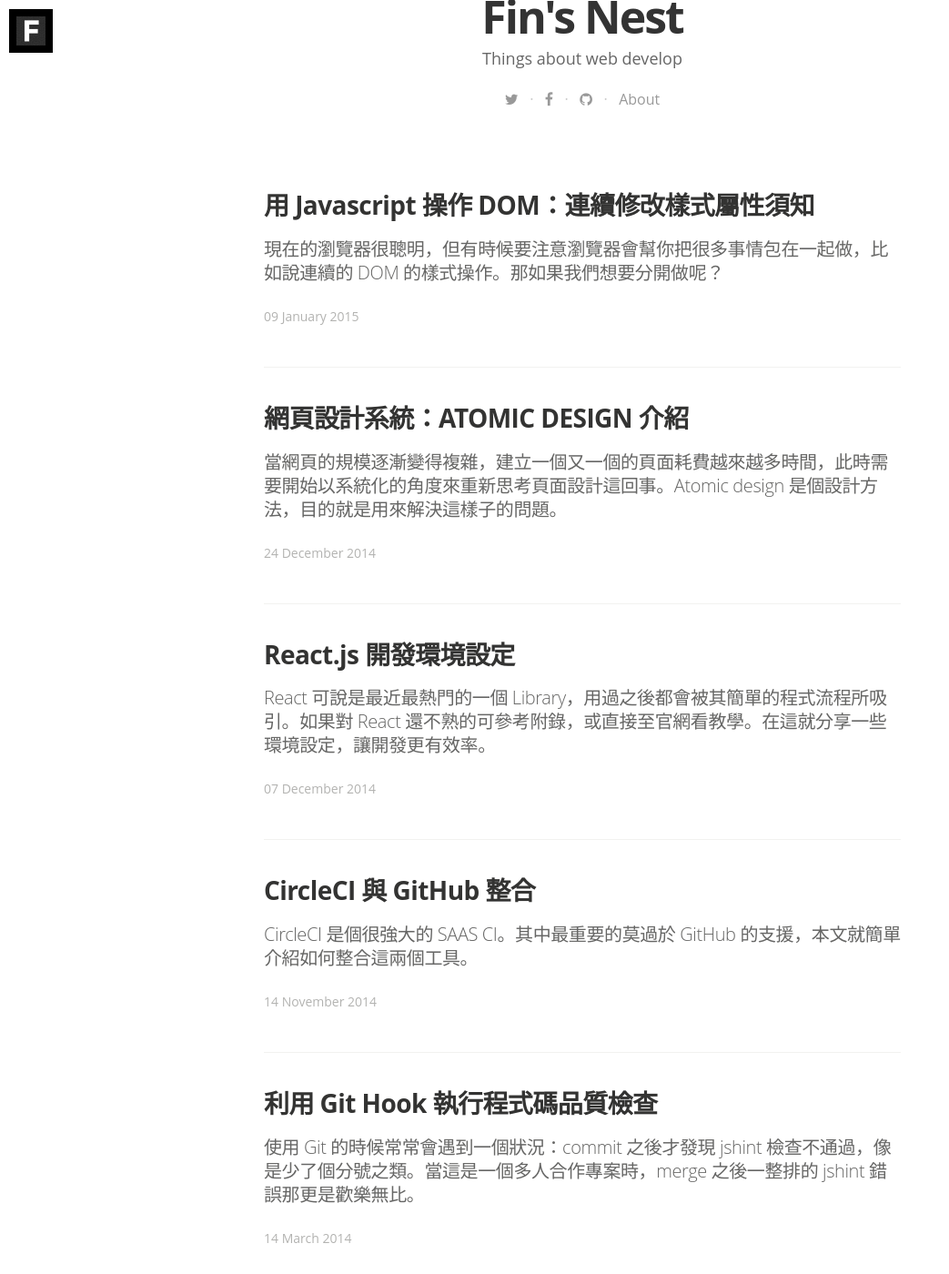
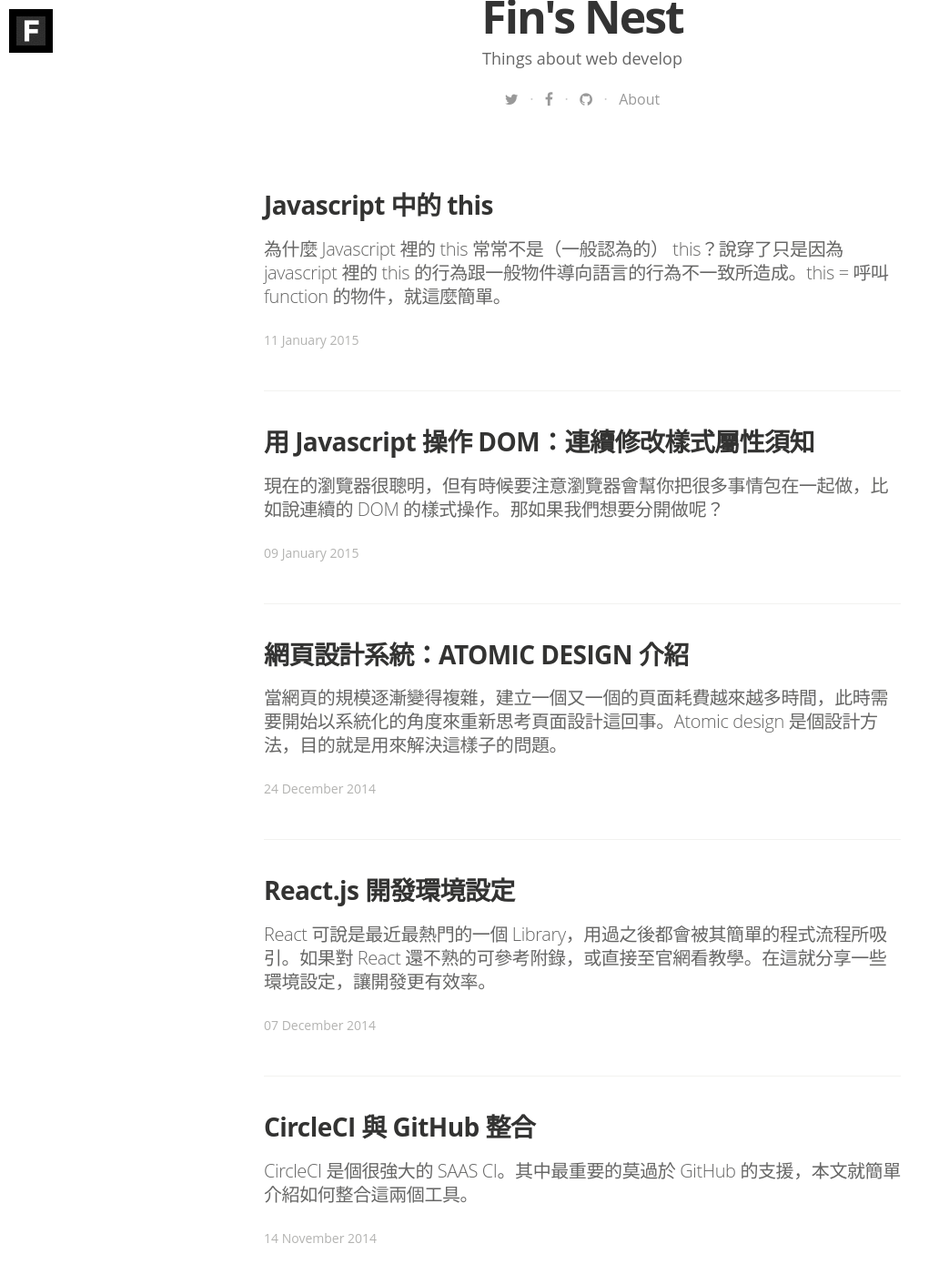
Before and after one commit to finfin/finfin.github.io, a Jekyll site: the page built from index.html, in a window 1280 px wide and 1400 px high, scrolled down 541 px. Shown: the whole window at 91% size, without its empty margins (0-1043 px from the left). Built offline with Jekyll 4.4.1, drawn with Linux system fonts in a browser that asks for light colours; nearby versions of some CDN libraries; some web fonts are replaced; Markdown is read by kramdown in place of the engine named in the settings; the list of posts is cut into pages by our own code; some of the changed lines change nothing that is shown.

Commit message:
javascript this

````diff
--- a/_config.yml
+++ b/_config.yml
@@ -1,6 +1,8 @@
 # Build settings
 markdown: redcarpet
 highlighter: prism
+redcarpet:
+  extensions: ["tables"]
 
 # Site settings
 title: "Fin's Nest"
--- /dev/null
+++ b/_posts/2015-01-11-this-in-javascript.markdown
@@ -0,0 +1,142 @@
+---
+layout: post
+title:  "Javascript 中的 this "
+date:   2015-01-11 21:59:00
+tags:
+  - javascript
+  - this
+image: /assets/article_images/this-in-javascript.jpg
+excerpt: "為什麼 Javascript 裡的 this 常常不是（一般認為的） this？說穿了只是因為 javascript 裡的 this 的行為跟一般物件導向語言的行為不一致所造成。this = 呼叫 function 的物件，就這麼簡單。"
+---
+
+先學習 Java（或任何其他物件導向語言）再開始學 JavaScript 的人，一定會遇到這個問題：
+
+>為什麼 Javascript 裡的 this 常常不是（一般認為的） this？
+
+要了解這問題需要先理解一個基本觀念：
+
+>Java 是 class-based 語言，this 指向的是該段程式碼所屬的 class。
+>Javascript 是 prototype-based 語言，class 實際上不存在，this 指向的是呼叫該 function 的主人
+
+進一步解釋，Java 中所有東西都被定義在一個 class 內，this 代表的就是所在的 class，就算這 method 是繼承而來的，只要你是在這個 class 內呼叫，那麼 this 就會指到這個 class 而不是被繼承的 class，也因此 this 是（相較於 Javascript）在物件初始化之後就不會變動。Javascript 就比較動態，一個 function 可以跟著定義好的物件，也可以跟著物件的 prototype，甚至你可以（在執行期間）拿別人的 prototype 來用、修改，這樣的彈性間接的導致了 this 會隨著呼叫的方式而變動。
+
+儘管 this 不像 Java 是固定的，但其實規則也不複雜，簡單一句話
+
+>this = 呼叫 function 的物件
+
+# 規則
+
+基於這樣的規則，以下是可能出現的狀況：
+
+
+|  執行方式  |  範例語法 |  this等於 |
+|:----------|:---------|:---------|
+| Global | `this;` | Global object(eg. window) |
+| Global Function | `foo();` | Global object |
+| Object Function | `myObject.foo();` | myObject |
+| Function using call | `foo.call(myCall, myArg);` | myCall |
+| Function using apply | `foo.apply(myApply, [myArgs]);` | myApply |
+| Constructor Function | `var newObj = new Foo();` | newObj |
+| Evaluation | `eval(thing_to_eval);` | 等同eval層級 |
+
+
+# 範例一
+
+現在我們知道 this 在不同情況下會是什麼，但實際運用上更多時候遇到的狀況是 this 不是我們想要的：
+
+```javascript
+var myObj = {
+  id: "rettamkrad",
+  printId: function() {
+    console.log('The id is '+ this.id + ' '+ this.toString());
+  }
+};
+setTimeout(myObj.printId, 100);
+```
+
+`myObj.printId` 的功能很簡單，利用 this.id 取得物件id並顯示。而這麼簡單的功能，我們透過 setTimeout 延遲個0.1秒執行，結果卻是........找不到id？？（或是變成global 的 id）
+
+原因是，setTimeout 的 callback function 裡面的 this 都會變成 global object，對照一開始說的，可以知道呼叫這個 callback 的應該就是這個 global object。不過知道呼叫的是誰其實沒太大的幫助，我們想要的是 this 維持指向 myObj，這裏有兩種解法：
+
+### closure
+
+```javascript
+setTimeout(function() { myObj.printId() }, 100);
+```
+
+由於此匿名函式會保存myObj，printId也就會正常執行，因此在setTimeout執行時就不會有先前的問題了。
+
+### bind
+
+```javascript
+setTimeout(myObj.printId.bind(myObj), 100);
+```
+
+ES5 的函式都有一個叫做 bind 的函式（[詳細用法點這裡](https://developer.mozilla.org/en-US/docs/Web/JavaScript/Reference/Global_Objects/Function/bind)），bind 後的函式不管是誰來呼叫， this 都指向 bind 的參數，這裏就是指向 myObj。需要注意的是 bind 是 ES5 才加入的功能，所以必須注意開發的環境下有沒有這個功能。那麼針對不支援 ES5 的環境要怎麼做呢？連結裡面有 polyfill 的方法，或是如果剛好有用 underscore/lodash 之類的函式庫，他們也有提供 bind 函式。
+
+
+# 範例二
+
+另一種常見的錯誤情形：
+
+```javascript
+myObj = {
+    name: 'siri',
+    callme: function() {
+        console.log('hello this is ' + this.name + ' speaking');
+    },
+    init: function() {
+        var t = document.getElementById('t');
+        t.addEventListener('click', this.callme);
+    }
+}
+```
+
+
+這個範例中我們希望可以在 #t 這個元素被點擊的時候，呼叫 myObj 中的 callme。在程式碼中可以看到 callback 函式為 `this.callme`，但因為是由 DOM 元素執行 callback，在該函數裡的 this 也就跑掉變成該元素，所以這樣的寫法因而會出錯。
+
+那如果把 this 包在匿名函式裡呢？
+
+```javascript
+myObj = {
+    name: 'siri',
+    callme: function() {
+        console.log('hello this is ' + this.name + ' speaking');
+    },
+    init: function() {
+        var t = document.getElementById('t');
+        t.addEventListener('click', function() {
+            this.callme();
+        });
+    }
+}
+```
+
+this 會指向呼叫該 function 的物件，而在這裡呼叫匿名函式的人是 click 事件發生的 DOM 元素，也就是this跟原來版本一樣，還是會錯誤。
+
+### **解法 1：** 用 closure 把 this 存下來就好啦！
+
+```javascript
+init: function() {
+    var self = this, t = document.getElementById('t');
+    t.addEventListener('click', function() {
+        self.callme();
+    });
+}
+```
+
+其它不變，只要我們另外用個變數 self 把 this 存下來，再用 self 呼叫 callme，此時 callme 裡的 this 就會指向 self，也就是我們的`myObj`。
+
+### **解法 2：** 又或者也可以使用 bind 來解
+
+```javascript
+init: function() {
+    t.addEventListener('click', this.callme.bind(this));
+}
+```
+
+前面已經提到 bind 的注意事項了，可以看到這裏的解法也是 closure vs bind，那麼哪一種比較好呢？根據 [JSPerf](http://jsperf.com/bind-vs-closure-23)，closure 是比較快的但差異非常的小，而 bind 的易讀性比較優，哪個比較好就看個人喜好了。
+
+# 結語
+
+一般遇到的 this 問題大多跟這裡的範例一樣起因於函式呼叫者的改變，處理方式自然也是一樣。由此可知 Javascript 的 this 看起來不太容易掌握，但還是有一套固定的規則在，只要能理解基本原理就能快速地找出其因應方式。
````
Also changed, not shown: assets/article_images/this-in-javascript.jpg (added).
